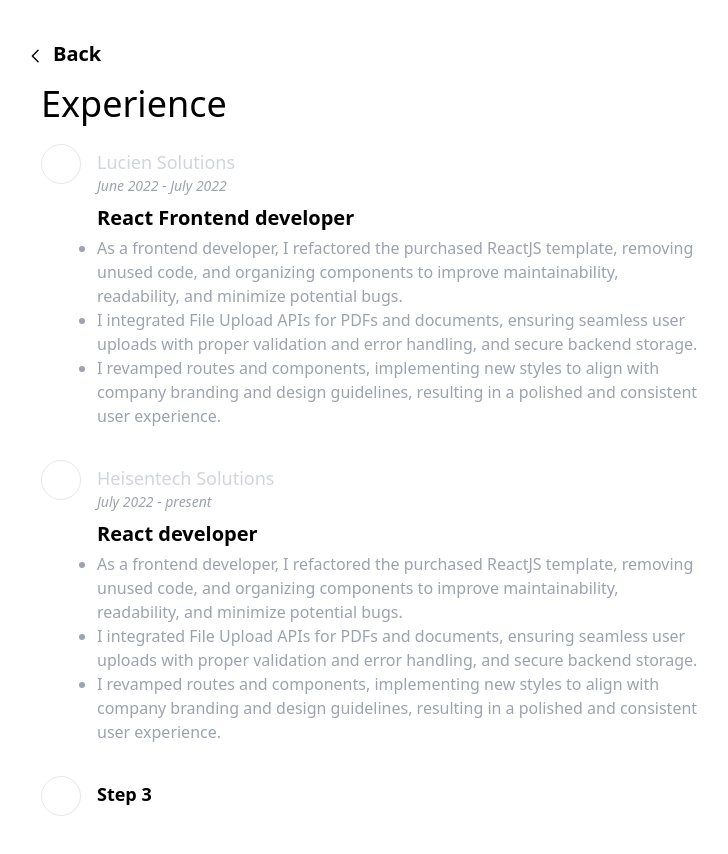
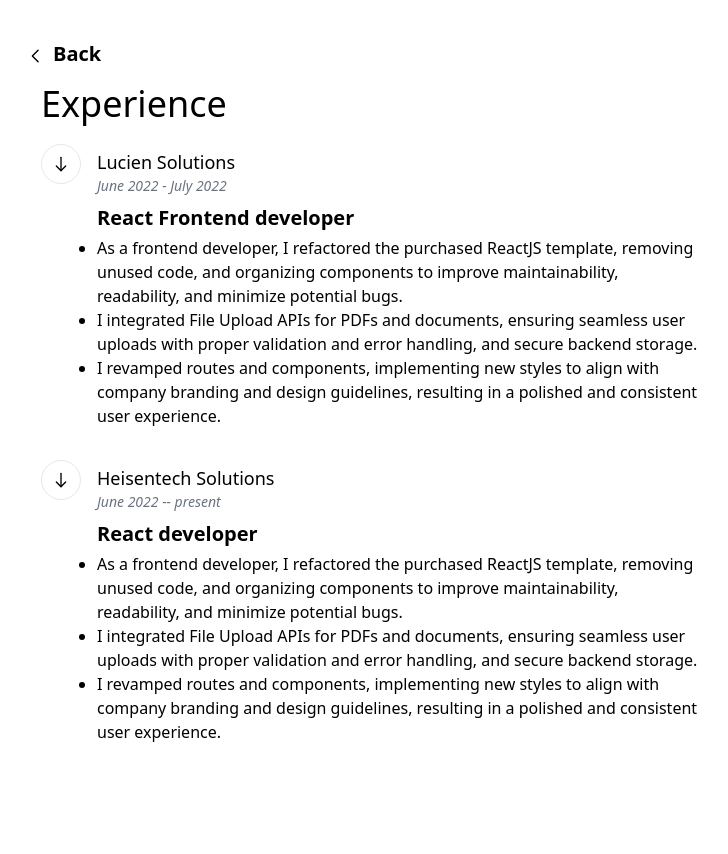
Before and after one commit to saadsiddiqui07/saad.portfolio, a Next.js app: page /experience in a window 1280 px wide. Shown: the top 854 px of the page, without its empty margins (269-997 px from the left). Built offline with nearby package versions, Linux system fonts and the light colour scheme.

Commit message:
fix: dar/light mode stylings ⚙

```diff
--- a/components/blog-post/index.tsx
+++ b/components/blog-post/index.tsx
@@ -6,7 +6,7 @@
     <Link
       key={slug}
       href={`/blogs/${slug}`}
-      className="flex flex-col transition duration-400 ease-out bg-gray-200 hover:bg-gray-300 dark:bg-[#161616] dark-hover:bg-[#202020] m-3 group cursor-pointer shadow-lg rounded-lg"
+      className="flex flex-col transition duration-400 ease-out bg-gray-200 hover:bg-gray-300 dark:bg-[#161616] dark:hover:bg-[#202020] m-3 group cursor-pointer shadow-lg rounded-lg"
     >
       <div className="p-4 h-full flex flex-col">
         <h2 className="text-xl md:text-xl flex-1 my-1 font-bold">
--- a/components/icons/DarkMode.tsx
+++ b/components/icons/DarkMode.tsx
@@ -10,9 +10,9 @@
       className="h-8 w-8 text-gray-800 dark:text-gray-200"
     >
       <path
-        stroke-linecap="round"
-        stroke-linejoin="round"
-        stroke-width="2"
+        strokeLinecap="round"
+        strokeLinejoin="round"
+        strokeWidth="2"
         d="M20.354 15.354A9 9 0 018.646 3.646 9.003 9.003 0 0012 21a9.003 9.003 0 008.354-5.646z"
       ></path>
     </svg>
--- a/components/icons/LightMode.tsx
+++ b/components/icons/LightMode.tsx
@@ -10,9 +10,9 @@
       className="h-8 w-8 text-gray-800 dark:text-gray-200"
     >
       <path
-        stroke-linecap="round"
-        stroke-linejoin="round"
-        stroke-width="2"
+        strokeLinecap="round"
+        strokeLinejoin="round"
+        strokeWidth="2"
         d="M12 3v1m0 16v1m9-9h-1M4 12H3m15.364 6.364l-.707-.707M6.343 6.343l-.707-.707m12.728 0l-.707.707M6.343 17.657l-.707.707M16 12a4 4 0 11-8 0 4 4 0 018 0z"
       ></path>
     </svg>
--- a/components/steps/index.tsx
+++ b/components/steps/index.tsx
@@ -8,7 +8,7 @@
           <div>
             <div className="flex items-center justify-center w-10 h-10 border rounded-full">
               <svg
-                className="w-4 text-white"
+                className="w-4 dark:text-white"
                 stroke="currentColor"
                 strokeWidth="2"
                 strokeLinecap="round"
@@ -31,17 +31,25 @@
               </svg>
             </div>
           </div>
-          <div className="w-px h-full bg-white" />
+          <div className="w-px h-full dark:bg-white" />
         </div>
         <div className="pt-1 pb-8">
-          <p className="text-md md:text-lg text-gray-300">Lucien Solutions</p>
-          <p className="text-gray-400 italic text-xs md:text-sm font-normal">
+          <a
+            target="_blank"
+            rel="noopener noreferrer"
+            href="https://luciensolutions.com/"
+            className="text-md md:text-lg hover:underline dark:text-gray-300"
+          >
+            Lucien Solutions
+          </a>
+
+          <p className="text-gray-500 dark:text-gray-400 italic text-xs md:text-sm font-normal">
             June 2022 - July 2022
           </p>
           <p className="text-xl font-bold mt-2 mb-1">
             React Frontend developer
           </p>
-          <ul className="list-disc list-outside text-md text-gray-400 ">
+          <ul className="list-disc list-outside text-md dark:text-gray-400 ">
             <li>
               As a frontend developer, I refactored the purchased ReactJS
               template, removing unused code, and organizing components to
@@ -65,7 +73,7 @@
           <div>
             <div className="flex items-center justify-center w-10 h-10 border rounded-full">
               <svg
-                className="w-4 text-white"
+                className="w-4 dark:text-white"
                 stroke="currentColor"
                 strokeWidth="2"
                 strokeLinecap="round"
@@ -88,17 +96,22 @@
               </svg>
             </div>
           </div>
-          <div className="w-px h-full bg-white" />
+          <div className="w-px h-full dark:bg-white" />
         </div>
         <div className="pt-1 pb-8">
-          <p className="text-md md:text-lg text-gray-300">
+          <a
+            href="https://heisentech.com/"
+            target="_blank"
+            rel="noopener noreferrer"
+            className="text-md md:text-lg hover:underline dark:text-gray-300"
+          >
             Heisentech Solutions
-          </p>
-          <p className="text-gray-400 italic text-xs md:text-sm font-normal">
-            July 2022 - present
+          </a>
+          <p className="text-gray-500 dark:text-gray-400 italic text-xs md:text-sm font-normal">
+            June 2022 -- present
           </p>
           <p className="text-xl font-bold mt-2 mb-1">React developer</p>
-          <ol className="list-disc list-outside text-md text-gray-400 ">
+          <ul className="list-disc list-outside text-md dark:text-gray-400 ">
             <li>
               As a frontend developer, I refactored the purchased ReactJS
               template, removing unused code, and organizing components to
@@ -114,45 +127,7 @@
               with company branding and design guidelines, resulting in a
               polished and consistent user experience.
             </li>
-          </ol>
-        </div>
-      </div>
-      <div className="flex">
-        <div className="flex flex-col items-center mr-4">
-          <div>
-            <div className="flex items-center justify-center w-10 h-10 border rounded-full">
-              <svg
-                className="w-4 text-white"
-                stroke="currentColor"
-                strokeWidth="2"
-                strokeLinecap="round"
-                strokeLinejoin="round"
-                viewBox="0 0 24 24"
-              >
-                <line
-                  fill="none"
-                  strokeMiterlimit="10"
-                  x1="12"
-                  y1="2"
-                  x2="12"
-                  y2="22"
-                />
-                <polyline
-                  fill="none"
-                  strokeMiterlimit="10"
-                  points="19,15 12,22 5,15"
-                />
-              </svg>
-            </div>
-          </div>
-          <div className="w-px h-full bg-white" />
-        </div>
-        <div className="pt-1 pb-8">
-          <p className="mb-2 text-lg font-bold">Step 3</p>
-          <p className="text-white">
-            Tell them I hate them. Is the Space Pope reptilian!? Tell her she
-            looks thin. Hello, little man. I will destroy you!
-          </p>
+          </ul>
         </div>
       </div>
     </div>
--- a/pages/blogs/[slug].tsx
+++ b/pages/blogs/[slug].tsx
@@ -59,7 +59,7 @@
             {frontMatter.title}
           </h2>
           <div className="my-2">
-            <h1 className="font-normal text-sm md:text-md text-gray-400">
+            <h1 className="font-normal text-sm md:text-md dark:text-gray-400">
               {formatDate(frontMatter.date)}
               {" - "}7 min read
             </h1>
@@ -77,21 +77,21 @@
           <div className="flex flex-col space-y-3 md:space-y-0 md:flex-row md:items-center justify-between my-1">
             <button
               onClick={() => handleShare("twitter")}
-              className="flex text-sm md:text-md group text-white no-underline items-center gap-2 duration-300 transition hover:underline"
+              className="flex text-sm md:text-md group dark:text-white no-underline items-center gap-2 duration-300 transition hover:underline"
             >
               <TwitterIcon />
               <span className="font-semibold">Share it on Twitter</span>
             </button>
             <button
               onClick={() => handleShare("linkedin")}
-              className="flex text-sm md:text-md group text-white no-underline items-center gap-2 duration-300 transition hover:underline"
+              className="flex text-sm md:text-md group dark:text-white no-underline items-center gap-2 duration-300 transition hover:underline"
             >
               <LinkedinIcon />
               <span className="font-semibold">Share it on LinkedIn</span>
             </button>
             <button
               onClick={() => handleShare("facebook")}
-              className="flex text-sm md:text-md group text-white no-underline items-center gap-2 duration-300 transition hover:underline"
+              className="flex text-sm md:text-md group dark:text-white no-underline items-center gap-2 duration-300 transition hover:underline"
             >
               <FacebookIcon />
               <span className="font-semibold">Share it on Facebook</span>
--- a/posts/remix.mdx
+++ b/posts/remix.mdx
@@ -243,4 +243,6 @@
 
 The topics we discussed are almost similar to NextJS if we understand it. Remix.run has vast concepts which we will surely cover in the next series of the remix.run
 
+Checkout the published blog 👉🏻 [here](https://blogs.heisentech.com/remix)
+
 ---
--- a/posts/state-management-library.mdx
+++ b/posts/state-management-library.mdx
@@ -196,4 +196,6 @@
 
 As the project scales and gets bigger in terms of features you will have to manage state appropriately. Having small atoms all across the application will make your development faster and cleaner.
 
+Checkout the published blog 👉🏻 [here](https://blogs.heisentech.com/state-management-library)
+
 ---
```
